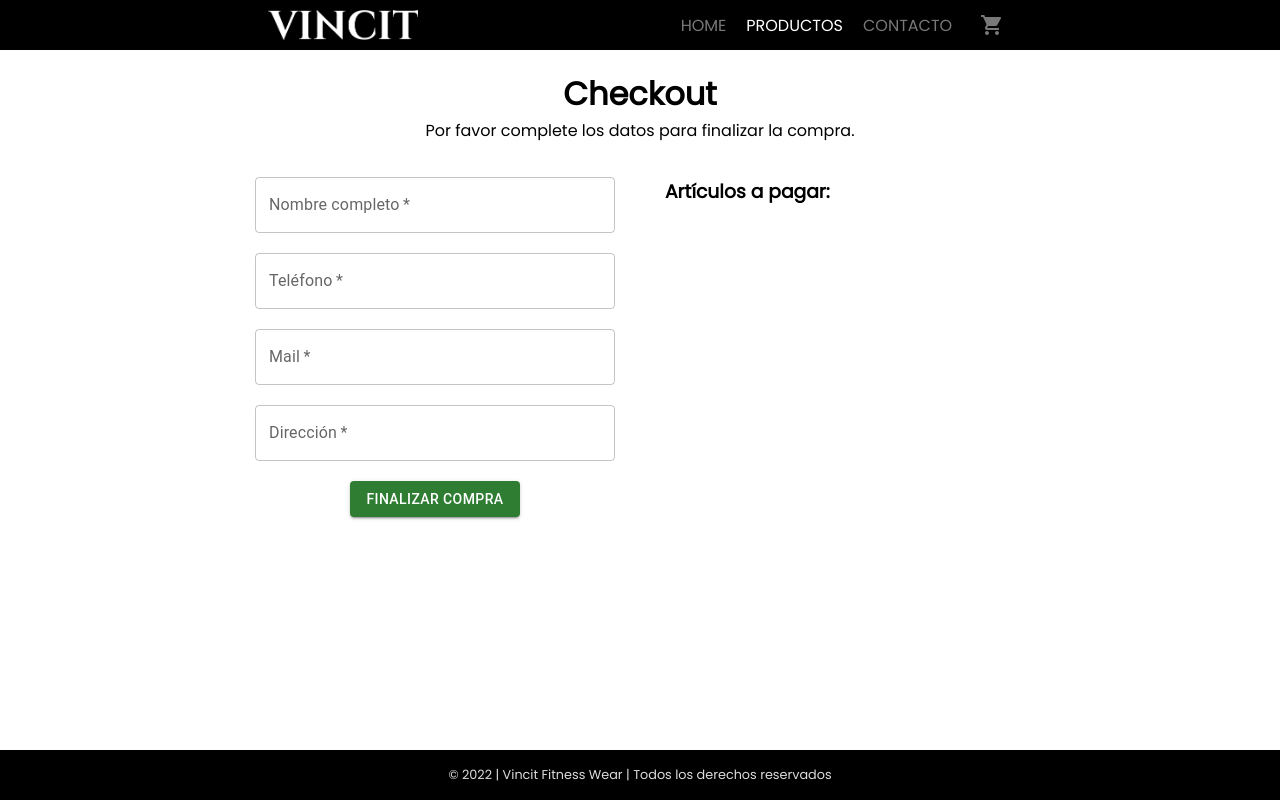
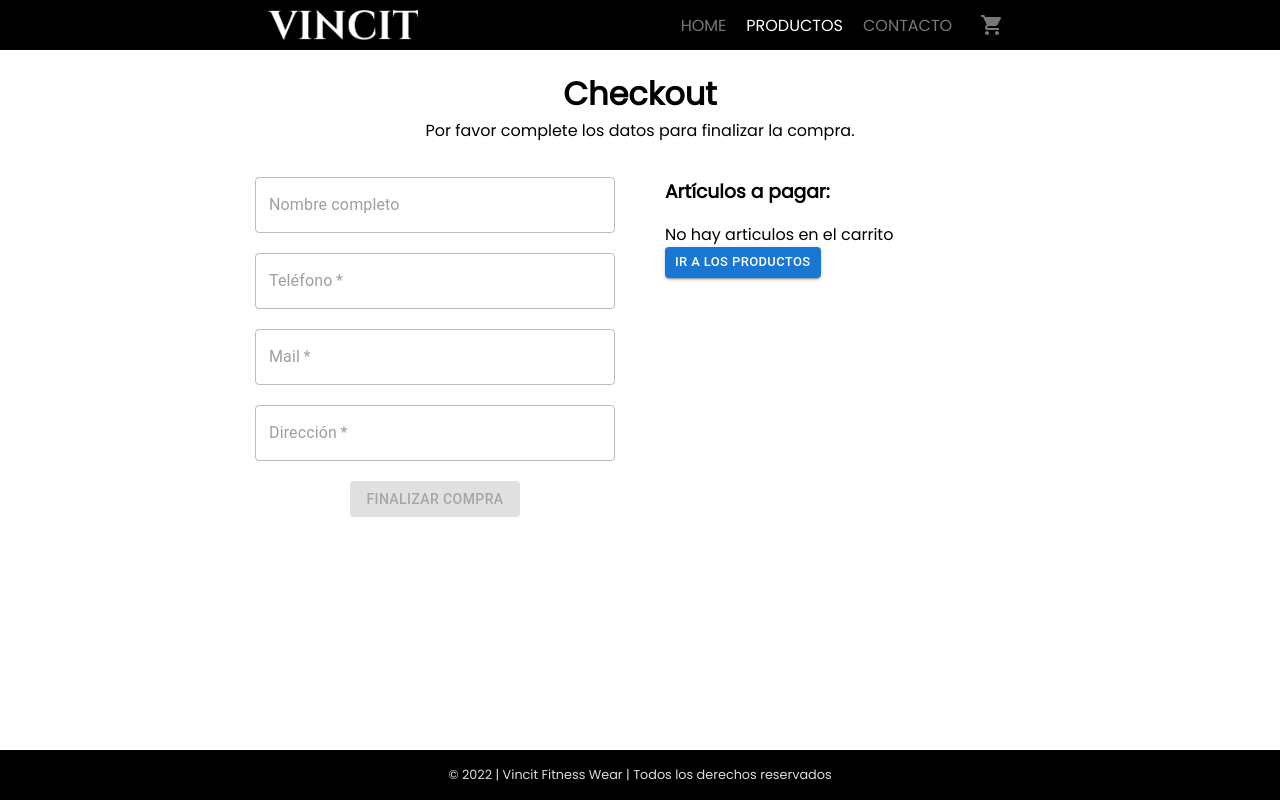
Before and after one commit to martgvr/final_project_reactjs, a React (Create React App) app: page /checkout in a window 1280 px wide. Built offline with nearby package versions, Linux system fonts and the light colour scheme.

Commit message:
Desafio: Item Collection 2

```diff
--- a/src/components/Cart/Cart.js
+++ b/src/components/Cart/Cart.js
@@ -38,7 +38,7 @@ function Cart() {
   const { cart, removeItem, clearCart } = useContext(cartContext);
 
   let subtotal = 0;
-  cart.map(item => subtotal += (item.price * item.quantity))
+  cart.map(item => subtotal += (item.price * item.quantity));
 
   return (
     <div className='cartcontainer'>
--- a/src/components/Checkout/Checkout.js
+++ b/src/components/Checkout/Checkout.js
@@ -9,16 +9,25 @@ import ListItemAvatar from '@mui/material/ListItemAvatar';
 import Avatar from '@mui/material/Avatar';
 import Button from '@mui/material/Button';
 
+import { Link } from 'react-router-dom';
+import { useContext, useState } from 'react'
 import { cartContext } from '../../context/cartContext'
-import { useContext, useState } from 'react'
+import { addToDatabase } from '../../services/firebase'
 
 function Checkout() {
   const [formData, setFormData] = useState({ name: '', telephone: '', mail: '', address: '' });
-  const { cart } = useContext(cartContext);
+  const { cart, clearCart } = useContext(cartContext);
+  let status = cart.length == 0 ? true : false;
 
-  const handleSubmit = () => {
-    console.log(formData);
-    setFormData({ name: '', telephone: '', mail: '', address: '' });
+  function handleSubmit() {
+    let total = 0;
+    cart.forEach(item => total += (item.price * item.quantity));
+
+    const dataToWrite = { buyer: { ...formData }, items: [...cart], total: total }
+
+    clearCart(); // Limpia el carrito
+    setFormData({ name: '', telephone: '', mail: '', address: '' }); // Resetea los campos
+    addToDatabase({ dataToWrite }); // Llama a la función addToDatabase
   }
 
   function onChangeHandle(evt) {
@@ -39,22 +48,20 @@ function Checkout() {
 
       <div className='checkout__form'>
         <div className='checkout__form--fields'>
-          <TextField required id="outlined-required" label="Nombre completo" fullWidth onChange={  onChangeHandle } name='name' value={formData.name} />
-          <TextField required id="outlined-required" label="Teléfono" fullWidth onChange={  onChangeHandle } name='telephone' value={formData.telephone} />
-          <TextField required id="outlined-required" label="Mail" fullWidth onChange={  onChangeHandle } name='mail' value={formData.mail} />
-          <TextField required id="outlined-required" label="Dirección" fullWidth onChange={  onChangeHandle } name='address' value={formData.address} />
-          <Button variant="contained" color="success" onClick={ () => handleSubmit() }>Finalizar compra</Button>
+          <TextField disabled={status} id="outlined-required" label="Nombre completo" fullWidth onChange={onChangeHandle} name='name' value={formData.name} />
+          <TextField disabled={status} required id="outlined-required" label="Teléfono" fullWidth onChange={onChangeHandle} name='telephone' value={formData.telephone} />
+          <TextField disabled={status} required id="outlined-required" label="Mail" fullWidth onChange={onChangeHandle} name='mail' value={formData.mail} />
+          <TextField disabled={status} required id="outlined-required" label="Dirección" fullWidth onChange={onChangeHandle} name='address' value={formData.address} />
+          <Button disabled={status} variant="contained" color="success" onClick={() => handleSubmit()}>Finalizar compra</Button>
         </div>
 
         <div className='checkout__form--cart'>
           <h3>Artículos a pagar:</h3>
-
           <List sx={{ width: '100%', maxWidth: 360, bgcolor: 'background.paper', }} >
-
             {
               cart.map((item) => {
                 const secondaryText = `${item.quantity} ${((item.quantity > 1) ? 'unidades' : 'unidad')}`;
-                return(
+                return (
                   <ListItem>
                     <ListItemAvatar>
                       <Avatar alt={item.name} src={item.img} />
@@ -63,8 +70,15 @@ function Checkout() {
                   </ListItem>)
               })
             }
+          </List>
 
-          </List>
+          {(status == true) &&
+            <>
+              <p>No hay articulos en el carrito</p>
+              <Link to="/"><Button variant='contained' size="small" >Ir a los productos</Button></Link>
+            </>
+          }
+
         </div>
       </div>
     </div>
--- a/src/services/firebase.js
+++ b/src/services/firebase.js
@@ -1,5 +1,5 @@
 import { initializeApp } from "firebase/app";
-import { getFirestore, collection, query, where, getDocs } from 'firebase/firestore'
+import { getFirestore, collection, query, where, getDocs, addDoc } from 'firebase/firestore'
 
 const firebaseConfig = {
   apiKey: "AIzaSyBMuUiSIvDwddGSXQssL8C_0YDCxQm1UTk",
@@ -43,3 +43,10 @@ export function getByKey(key) {
       })
   });
 }
+
+export async function addToDatabase(orderData) {
+  console.log(orderData);
+
+  const ordersCollection = collection(firestoreDB, 'orders');
+  // const respuesta = await addDoc(ordersCollection, orderData);
+}
```
Lines whose indentation alone changed are shown as unchanged.
